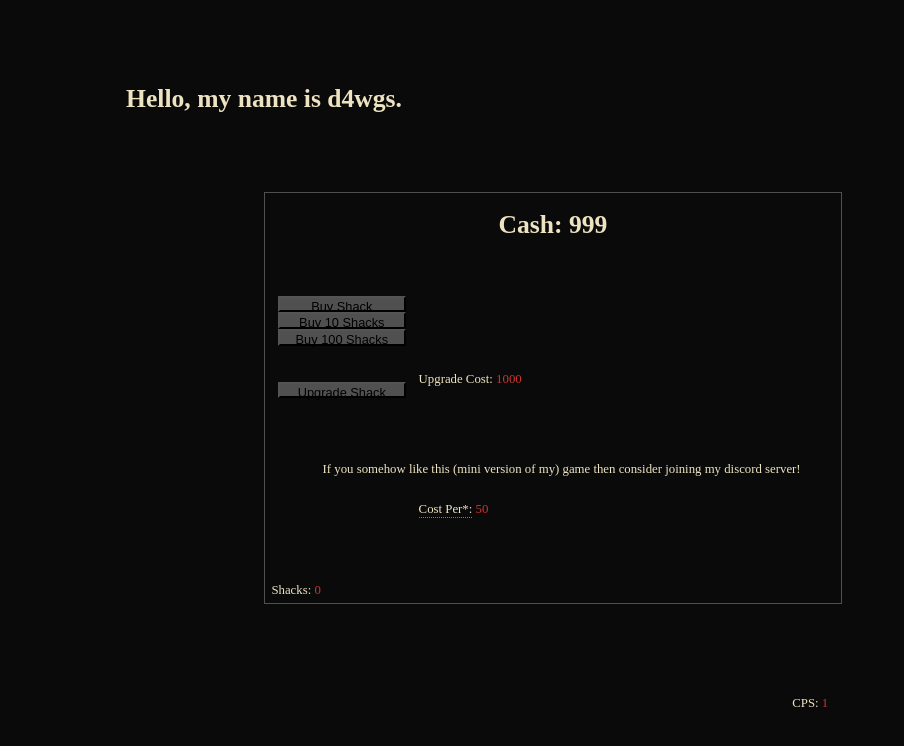
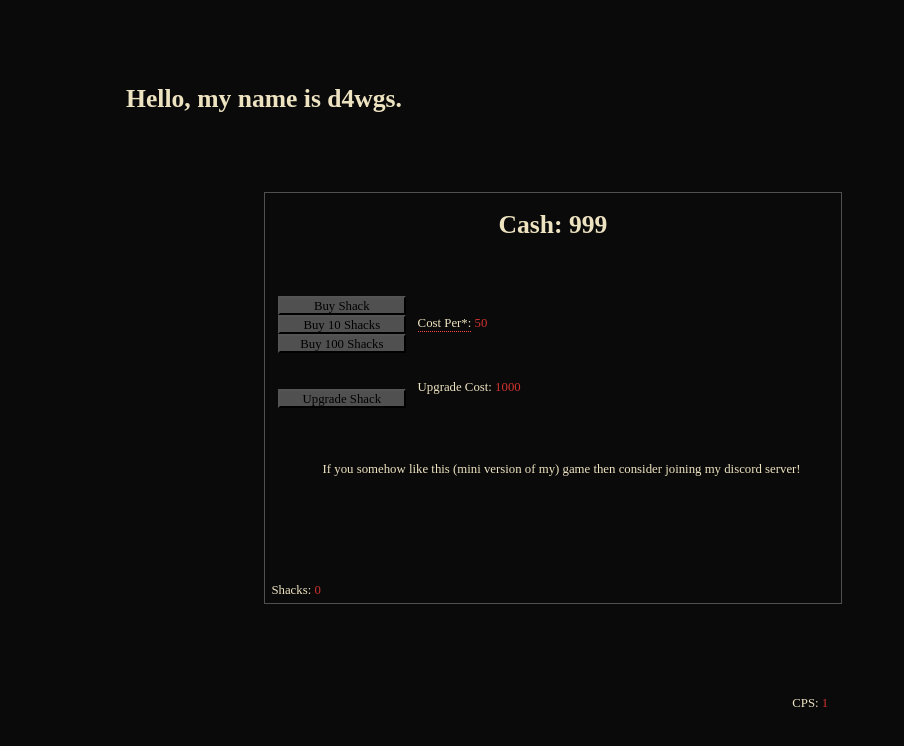
Before and after one commit to d4wgs/d4wgs, a plain HTML site: page index.html in a window 1280 px wide. Shown: the full height of the page, 376-1280 px from the left. Drawn offline with Linux system fonts and the light colour scheme.

Commit message:
fixed styling and fonts

```diff
--- a/index.html
+++ b/index.html
@@ -88,7 +88,7 @@ top: 15vw;
 
 #buybuttons {
 width: 10vw;
-height: 1.3vw;
+height: 1.5vw;
 position: relative;
 top: 3vw;
 left: 1vw;
@@ -110,17 +110,17 @@ font-size: 1vw;
 }
 
 #ShackCost {
-position: absolute;
-top: 8vw;
-left: 12vw;
+position: fixed;
+top: 8.5vw;
+left: 62vw;
 color: #eee3c1ff;
 font-size: 1vw;
 }
 
 #UpgradeCost {
-position: absolute;
-top: 13vw;
-left: 12vw;
+position: fixed;
+top: 28.7vw;
+left: 62vw;
 font-size: 1vw;
 }
 
@@ -210,10 +210,10 @@ visibility: visible;
 
     <div id="clicker_game">
         <h1>Cash: <span id="Cash">999</span></h1>
-        <button id="buybuttons" onclick="buyShack()">Buy Shack</button><br>
-        <button id="buybuttons" onclick="buyShack10()">Buy 10 Shacks</button><br>
-        <button id="buybuttons" onclick="buyShack100()">Buy 100 Shacks</button><br><br><br>
-        <button id="buybuttons" onclick="upgradeShack()">Upgrade Shack</button>
+        <button id="buybuttons" onclick="buyShack()" style="font-family:'Times New Roman', Times, serif">Buy Shack</button><br>
+        <button id="buybuttons" onclick="buyShack10()" style="font-family:'Times New Roman', Times, serif">Buy 10 Shacks</button><br>
+        <button id="buybuttons" onclick="buyShack100()" style="font-family:'Times New Roman', Times, serif">Buy 100 Shacks</button><br><br><br>
+        <button id="buybuttons" onclick="upgradeShack()" style="font-family:'Times New Roman', Times, serif">Upgrade Shack</button>
 
         <div id="ShackCost">
             <p><div class="tooltip">Cost Per*:
```
